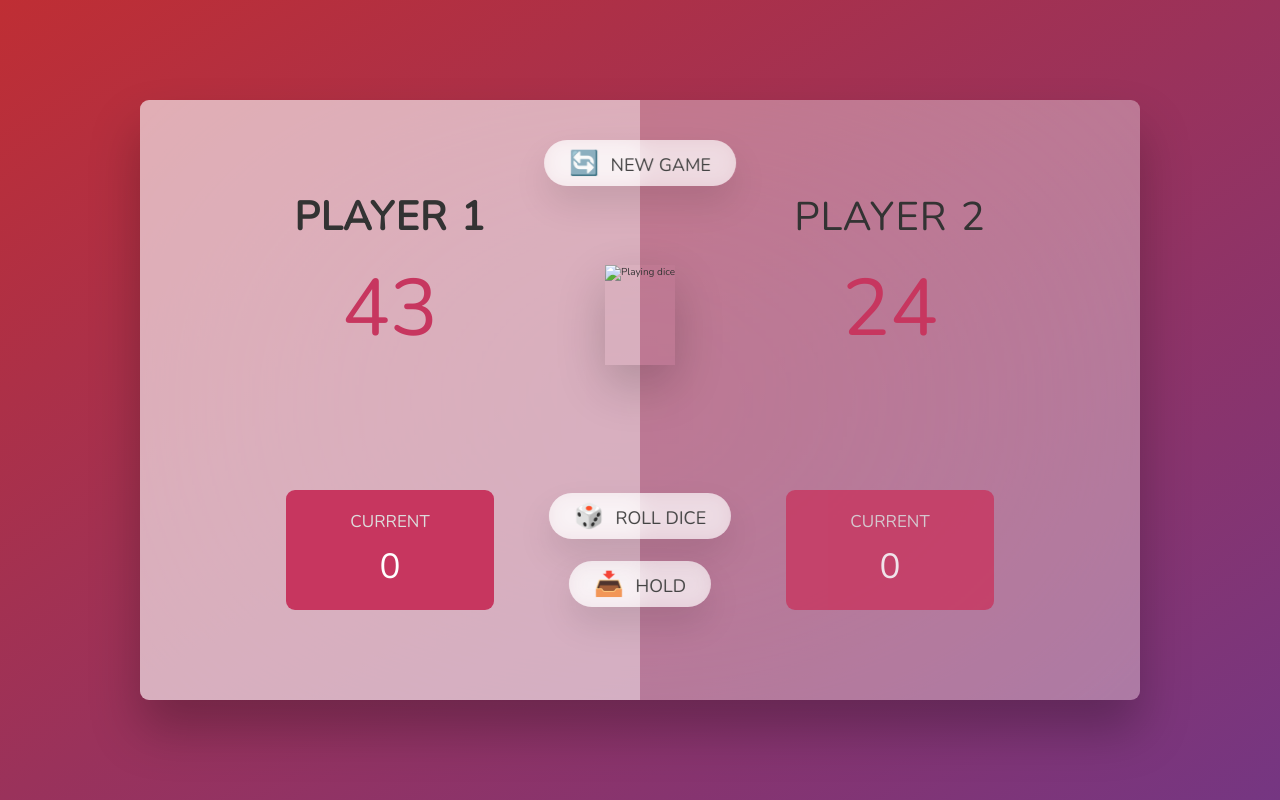
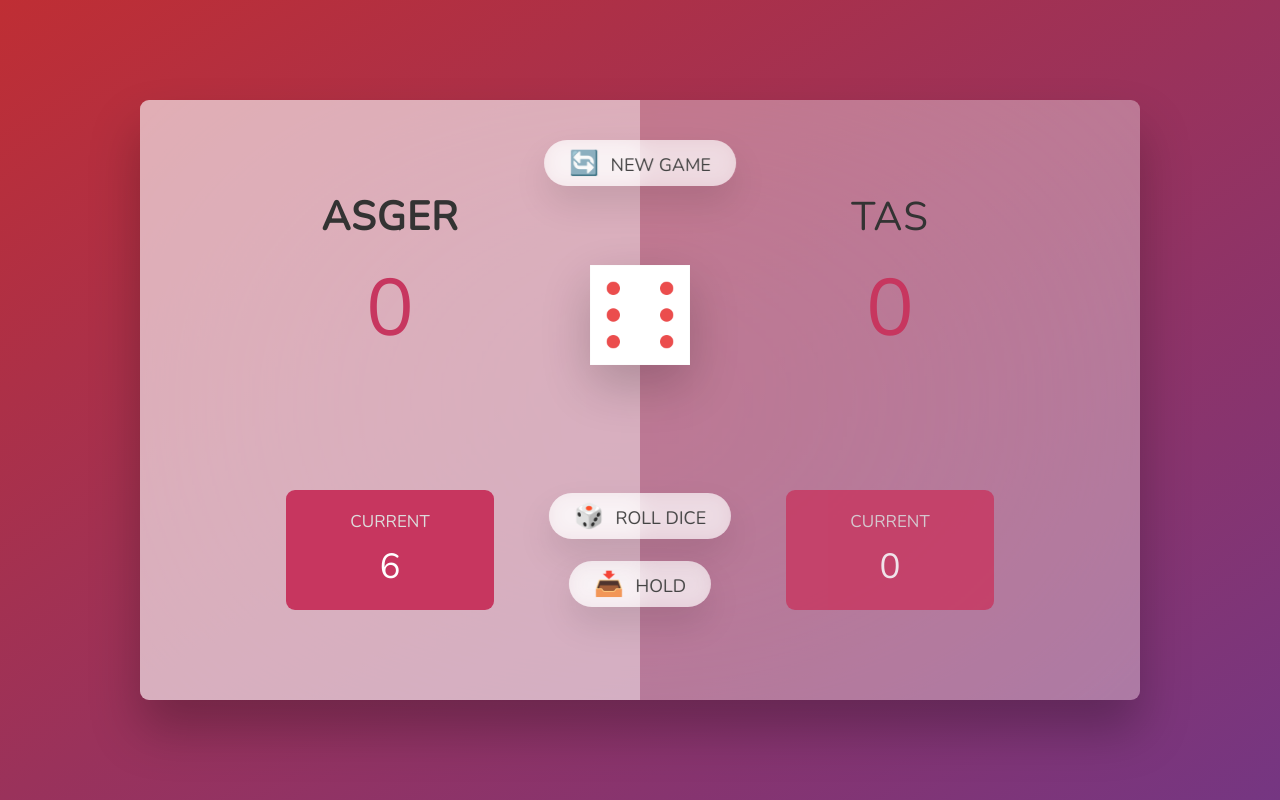
Before and after one commit to asgernielsen91/who-changes-the-diaper, a plain HTML site: page index.html in a window 1280 px wide. Both pictures are taken after a click on the button "🎲 ROLL DICE". Drawn offline with nearby package versions, Linux system fonts and the light colour scheme.

Commit message:
Images added, JS -Rolling dice, Switching player

```diff
--- a/index.html
+++ b/index.html
@@ -5,12 +5,12 @@
     <meta name="viewport" content="width=device-width, initial-scale=1.0" />
     <meta http-equiv="X-UA-Compatible" content="ie=edge" />
     <link rel="stylesheet" href="style.css" />
-    <title>Pig Game</title>
+    <title>Who changes the diaper</title>
   </head>
   <body>
     <main>
       <section class="player player--0 player--active">
-        <h2 class="name" id="name--0">Player 1</h2>
+        <h2 class="name" id="name--0">Asger</h2>
         <p class="score" id="score--0">43</p>
         <div class="current">
           <p class="current-label">Current</p>
@@ -18,7 +18,7 @@
         </div>
       </section>
       <section class="player player--1">
-        <h2 class="name" id="name--1">Player 2</h2>
+        <h2 class="name" id="name--1">Tas</h2>
         <p class="score" id="score--1">24</p>
         <div class="current">
           <p class="current-label">Current</p>
@@ -26,7 +26,7 @@
         </div>
       </section>
 
-      <img src="dice-5.png" alt="Playing dice" class="dice" />
+      <img src="images/dice-5.png" alt="Playing dice" class="dice hidden" />
       <button class="btn btn--new">🔄 New game</button>
       <button class="btn btn--roll">🎲 Roll dice</button>
       <button class="btn btn--hold">📥 Hold</button>
--- a/script.js
+++ b/script.js
@@ -1 +1,51 @@
 'use strict';
+
+// Selecting elements
+const player0El = document.querySelector('.player--0');
+const player1El = document.querySelector('.player--1');
+const score0El = document.querySelector('#score--0');
+const score1El = document.querySelector('#score--1');
+const current0El = document.getElementById('current--0');
+const current1El = document.getElementById('current--1');
+
+const diceEl = document.querySelector('.dice');
+const btnNew = document.querySelector('.btn--new');
+const btnRoll = document.querySelector('.btn--roll');
+const btnHold = document.querySelector('.btn--hold');
+
+// Starting conditions
+score0El.textContent = 0;
+score1El.textContent = 0;
+diceEl.classList.add('hidden');
+
+const scores = [0, 0];
+let currentScore = 0;
+let activePlayer = 0;
+
+// Rolling the dice functionality
+btnRoll.addEventListener('click', function () {
+  // 1. Generating a random dice roll
+  const dice = Math.trunc(Math.random() * 6) + 1;
+  console.log(dice);
+
+  // 2. Display dice
+  diceEl.classList.remove('hidden');
+  diceEl.src = `images/dice-${dice}.png`;
+
+  // 3. Check for rolled 1
+  if (dice !== 1) {
+    // Add dice to the current score
+    currentScore += dice;
+    document.getElementById(
+      `current--${activePlayer}`
+    ).textContent = currentScore;
+  } else {
+    // switch to next player
+    currentScore += dice;
+    document.getElementById(`current--${activePlayer}`).textContent = 0;
+    currentScore = 0;
+    activePlayer = activePlayer === 0 ? 1 : 0;
+    player0El.classList.toggle('player--active');
+    player1El.classList.toggle('player--active');
+  }
+});
--- a/style.css
+++ b/style.css
@@ -165,3 +165,7 @@ main {
   font-weight: 700;
   color: #c7365f;
 }
+
+.hidden {
+  display: none;
+}
```
Also changed, not shown: images/dice-1.png (added), images/dice-2.png (added), images/dice-3.png (added), images/dice-4.png (added), images/dice-5.png (added), images/dice-6.png (added).
